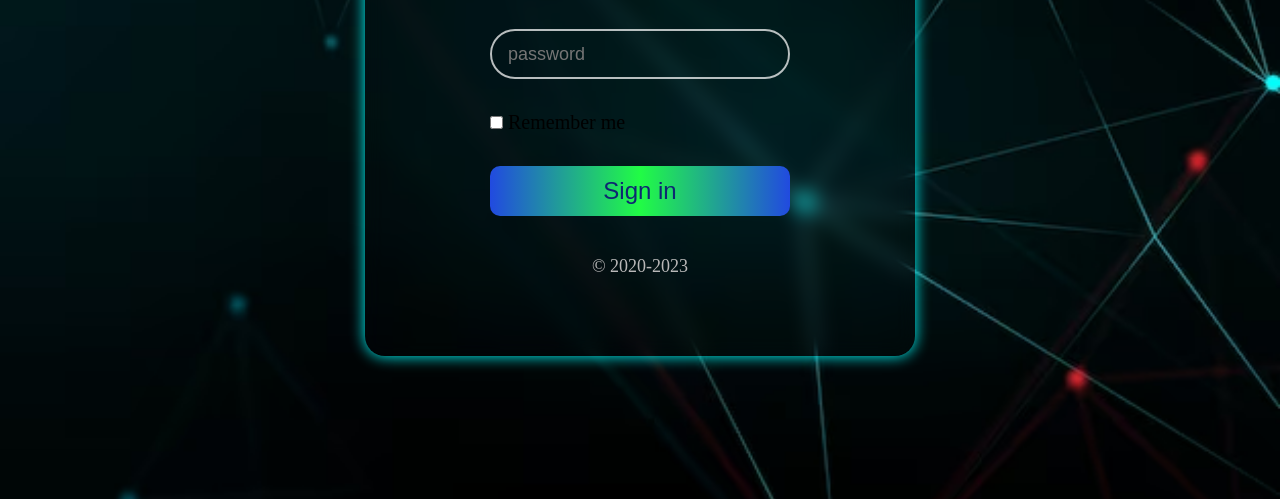
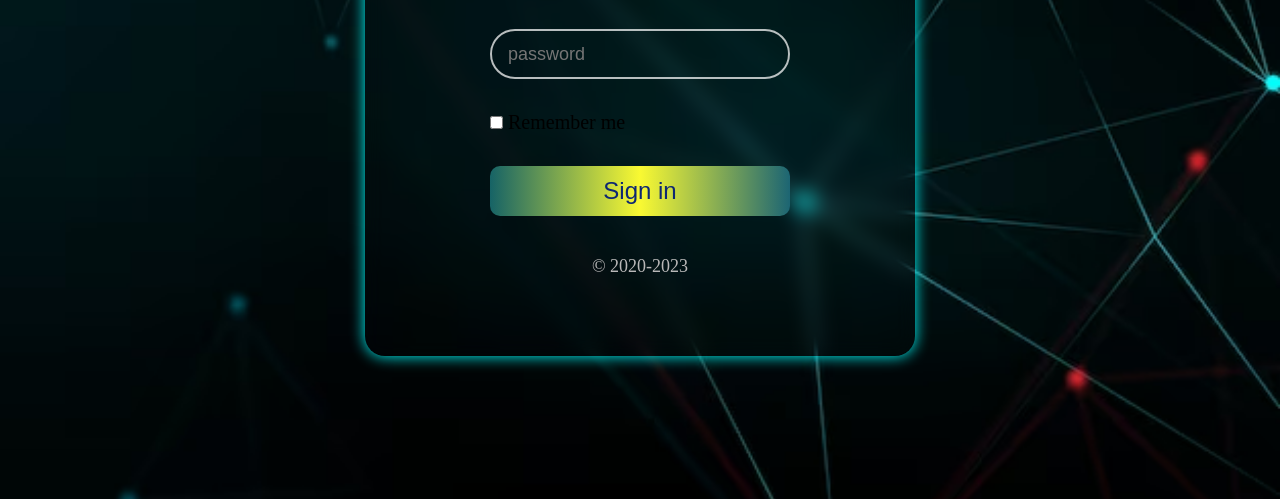
Before and after one commit to Hasan-777/git, a plain HTML site: page index.html in a window 1280 px wide. Shown: the part 301-800 px from the top of the page. Drawn offline with Linux system fonts and the light colour scheme.

```diff
--- a/styles.css
+++ b/styles.css
@@ -135,7 +135,7 @@
 #button {
     width: 300px;
     height: 50px;
-    background-image: linear-gradient(to right,#214ae0,#21fc45,#214ae0);
+    background-image: linear-gradient(to right,#166366, #f9f932,#1c6573);
     border-radius: 10px ;
     border: rgb(12, 182, 229) ;
     text-align: center  ;
```
